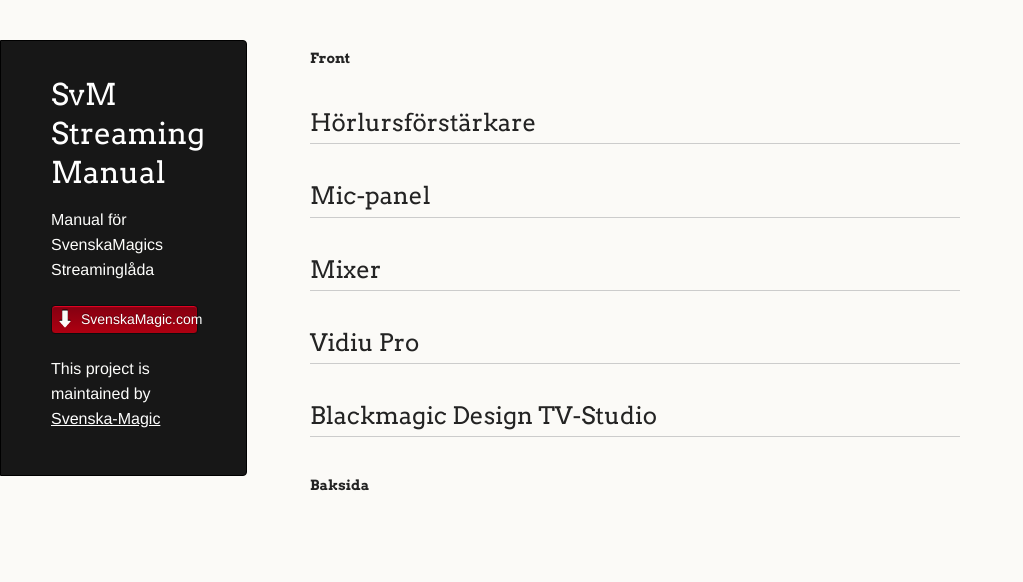
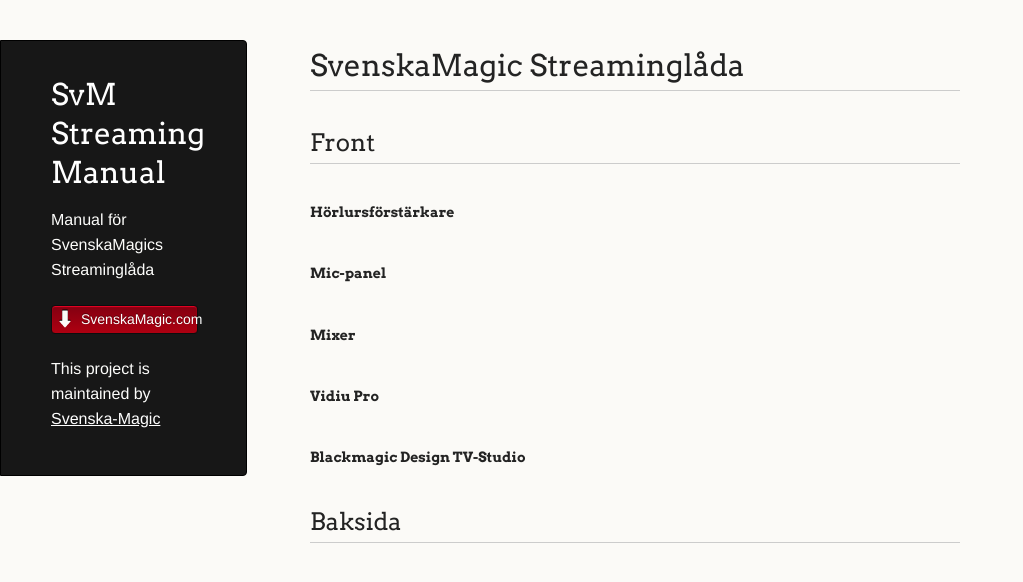
Before and after one commit to Svenska-Magic/StreamingManual, a Jekyll site: the page built from index.md, in a window 1280 px wide. Shown: the top 582 px of the page, without its empty margins (0-1023 px from the left). Built offline with Jekyll 4.4.1, drawn with Linux system fonts in a browser that asks for light colours; our own code applies the rules of GitHub Pages for plain Markdown files.

Commit message:
Update index.md

```diff
--- a/index.md
+++ b/index.md
@@ -1,17 +1,18 @@
 ---
 layout: default
 ---
+# SvenskaMagic Streaminglåda
 
-#### Front
-## Hörlursförstärkare
+## Front
+#### Hörlursförstärkare
 
-## Mic-panel
+#### Mic-panel
 
-## Mixer
+#### Mixer
 
-## Vidiu Pro
+#### Vidiu Pro
 
-## Blackmagic Design TV-Studio
+#### Blackmagic Design TV-Studio
 
 
-#### Baksida
+## Baksida
```
